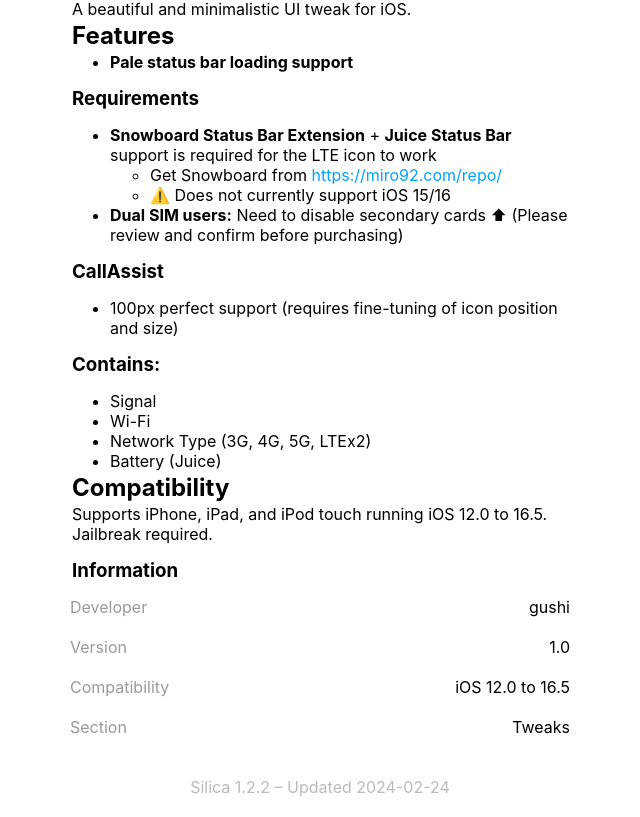
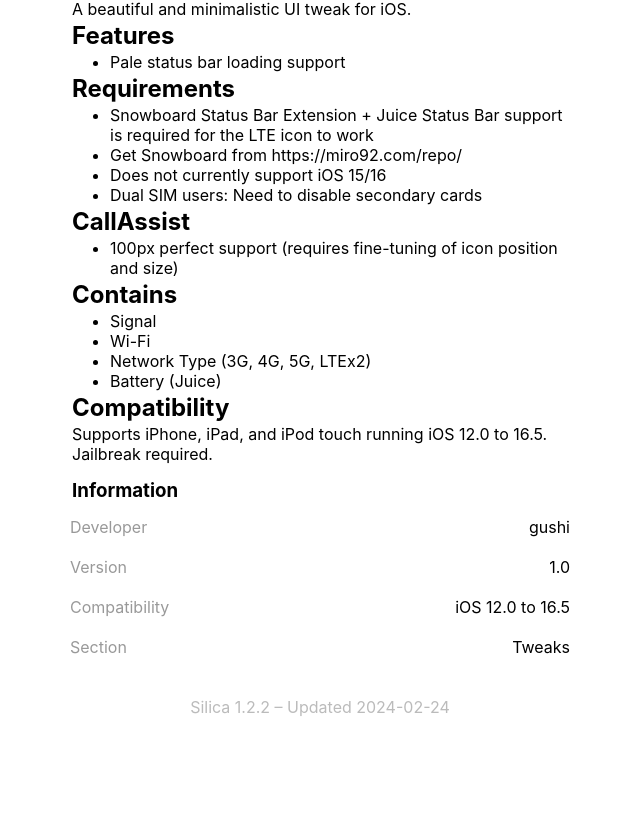
Before and after one commit to W1xced-io/w1xcrack-repo, a plain HTML site: page depiction/web/com.gushi.pale.html in a window 1280 px wide. Shown: the part 883-1700 px from the top of the page, without its empty margins (320-960 px from the left). After the commit the page ends 1620 px from the top, so only its background shows below. Drawn offline with Linux system fonts and the light colour scheme.

Commit message:
Complete restructure like old repo with Pale

```diff
--- a/depiction/native/com.gushi.pale.json
+++ b/depiction/native/com.gushi.pale.json
@@ -1,6 +1,6 @@
 {
   "minVersion": "0.1",
-  "headerImage": "assets/com.gushi.pale/icon.png",
+  "headerImage": "https://w1xced-io.github.io/w1xcrack-repo/assets/com.gushi.pale/icon.png",
   "tintColor": "#00a3ff",
   "tabs": [
     {
@@ -12,11 +12,11 @@
           "itemSize": "{207,400}",
           "screenshots": [
             {
-              "url": "assets/com.gushi.pale/screenshot/sc1.jpg",
+              "url": "https://w1xced-io.github.io/w1xcrack-repo/assets/com.gushi.pale/screenshot/sc1.jpg",
               "accessibilityText": "Screenshot"
             },
             {
-              "url": "assets/com.gushi.pale/screenshot/sc2.jpg",
+              "url": "https://w1xced-io.github.io/w1xcrack-repo/assets/com.gushi.pale/screenshot/sc2.jpg",
               "accessibilityText": "Screenshot"
             }
           ]
--- a/depiction/web/com.gushi.pale.html
+++ b/depiction/web/com.gushi.pale.html
@@ -38,23 +38,20 @@
 <p>A beautiful and minimalistic UI tweak for iOS.</p>
 <h2>Features</h2>
 <ul>
-<li><strong>Pale status bar loading support</strong></li>
+<li>Pale status bar loading support</li>
 </ul>
-<h3>Requirements</h3>
+<h2>Requirements</h2>
 <ul>
-<li><strong>Snowboard Status Bar Extension</strong> + <strong>Juice Status Bar</strong> support is required for the LTE icon to work
-<ul>
-<li>Get Snowboard from <a href="https://miro92.com/repo/">https://miro92.com/repo/</a></li>
-<li>⚠️ Does not currently support iOS 15/16</li>
+<li>Snowboard Status Bar Extension + Juice Status Bar support is required for the LTE icon to work</li>
+<li>Get Snowboard from https://miro92.com/repo/</li>
+<li>Does not currently support iOS 15/16</li>
+<li>Dual SIM users: Need to disable secondary cards</li>
 </ul>
-</li>
-<li><strong>Dual SIM users:</strong> Need to disable secondary cards ⬆ (Please review and confirm before purchasing)</li>
-</ul>
-<h3>CallAssist</h3>
+<h2>CallAssist</h2>
 <ul>
 <li>100px perfect support (requires fine-tuning of icon position and size)</li>
 </ul>
-<h3>Contains:</h3>
+<h2>Contains</h2>
 <ul>
 <li>Signal</li>
 <li>Wi-Fi</li>
```
Also changed, not shown: 5 other files.
